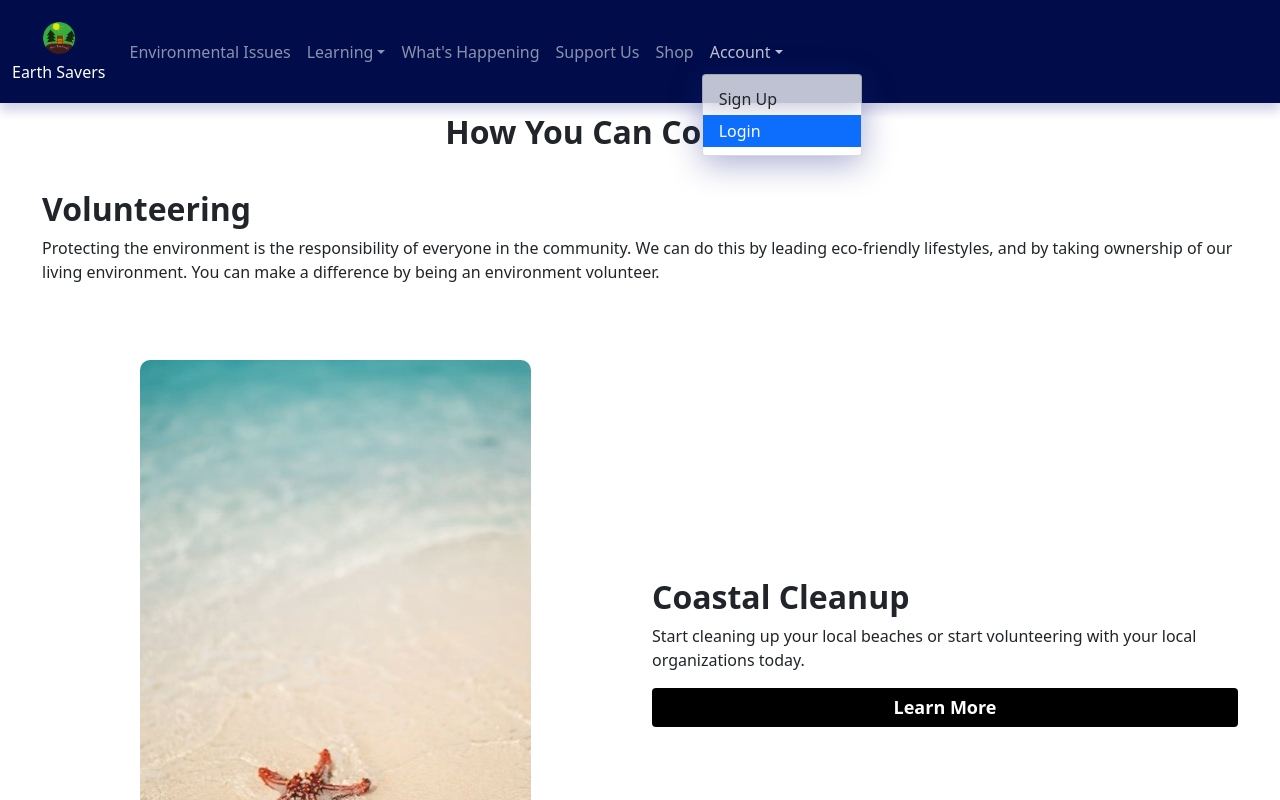
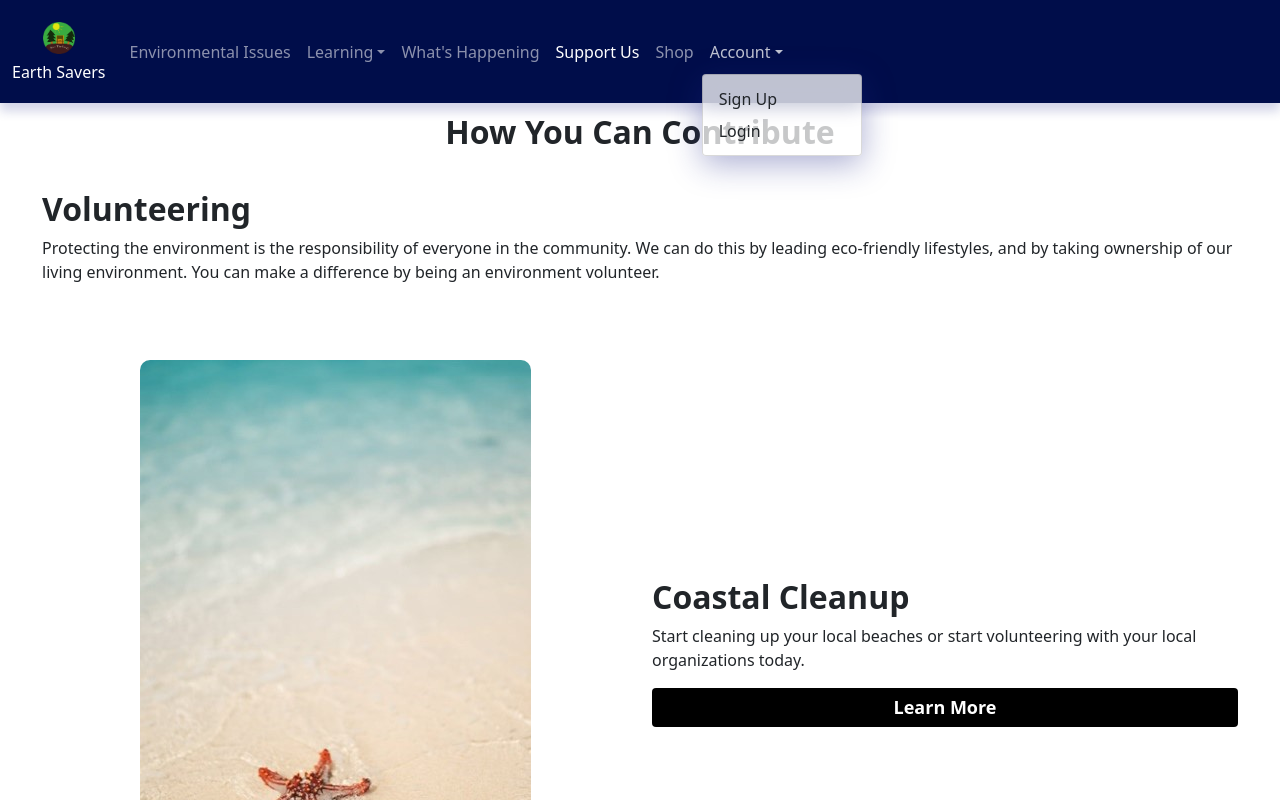
Before and after one commit to JayNg96/PFD-SaveMyWorld, a plain HTML site: page websites/supportus.html in a window 1280 px wide. Both pictures are taken after a click on the button "Account". Shown: the top 800 px of the page. Drawn offline with nearby package versions, Linux system fonts and the light colour scheme.

Commit message:
Fixed active class issue

```diff
--- a/websites/supportus.html
+++ b/websites/supportus.html
@@ -69,7 +69,7 @@
 
                     <!-- Support Us -->
                     <li class="nav-item">
-                        <a class="nav-link" href="supportus.html">Support Us</a>
+                        <a class="nav-link active" href="supportus.html">Support Us</a>
                     </li>
 
                     <!-- Shop -->
@@ -83,7 +83,7 @@
 
                         <ul class="dropdown-menu glassmorphism-dropdown" aria-labelledby="navbarDropdown">
                             <li><a class="dropdown-item" href="account/signup.html" id="sign-up-dropdown">Sign Up</a></li>
-                            <li><a class="dropdown-item active" href="account/login.html" id="login-dropdown">Login</a></li>
+                            <li><a class="dropdown-item" href="account/login.html" id="login-dropdown">Login</a></li>
                         </ul>
                     </li>
                 </ul>
```
Also changed, not shown: index.html (+1 -1 lines), websites/shop.html (+2 -2 lines), websites/whatshappening.html (+2 -2 lines).
